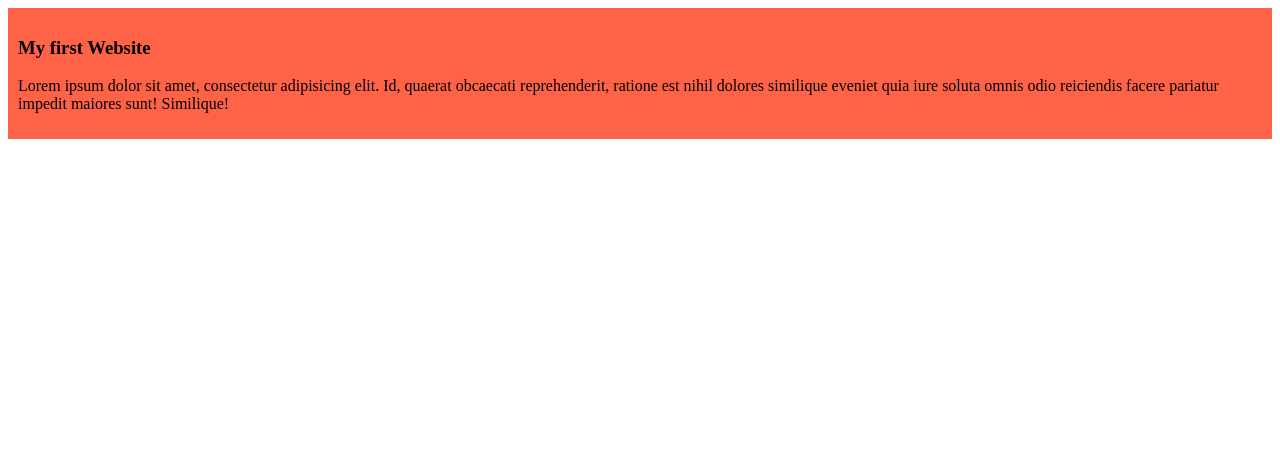
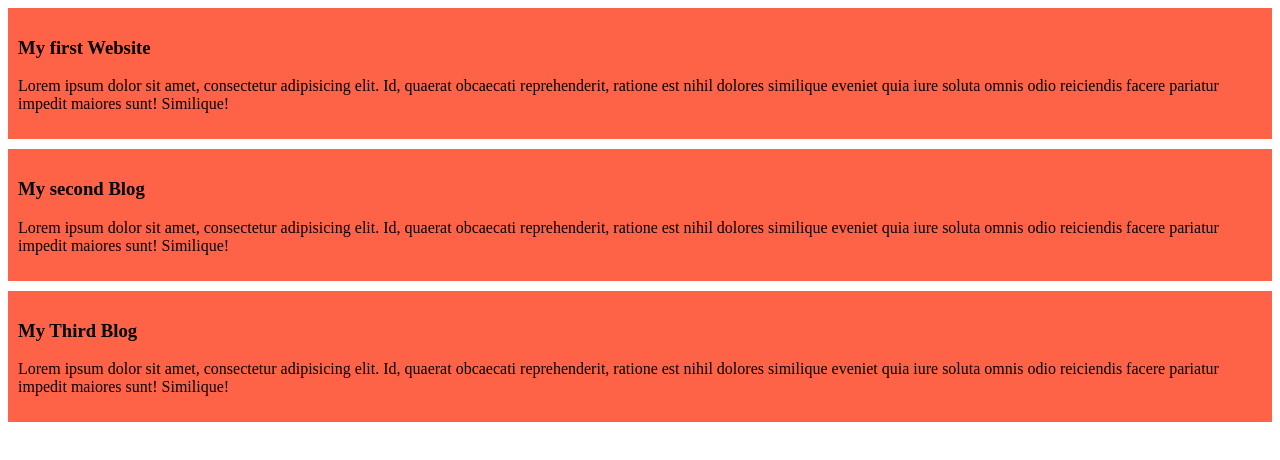
Before and after one commit to Ashik4D/my--simple--website, a plain HTML site: page index.html in a window 1280 px wide. Drawn offline with Linux system fonts and the light colour scheme.

Commit message:
added the second and the third blog

```diff
--- a/index.html
+++ b/index.html
@@ -11,5 +11,13 @@
     <h3>My first Website</h3>
     <p>Lorem ipsum dolor sit amet, consectetur adipisicing elit. Id, quaerat obcaecati reprehenderit, ratione est nihil dolores similique eveniet quia iure soluta omnis odio reiciendis facere pariatur impedit maiores sunt! Similique!</p>
    </div>
+   <div>
+    <h3>My  second Blog</h3>
+    <p>Lorem ipsum dolor sit amet, consectetur adipisicing elit. Id, quaerat obcaecati reprehenderit, ratione est nihil dolores similique eveniet quia iure soluta omnis odio reiciendis facere pariatur impedit maiores sunt! Similique!</p>
+   </div>
+   <div>
+    <h3>My  Third Blog</h3>
+    <p>Lorem ipsum dolor sit amet, consectetur adipisicing elit. Id, quaerat obcaecati reprehenderit, ratione est nihil dolores similique eveniet quia iure soluta omnis odio reiciendis facere pariatur impedit maiores sunt! Similique!</p>
+   </div>
 </body>
 </html>
--- a/styles/blog.css
+++ b/styles/blog.css
@@ -1,4 +1,5 @@
 div{
     background-color: tomato;
     padding: 10px;
+    margin-bottom: 10px;
 }
```
